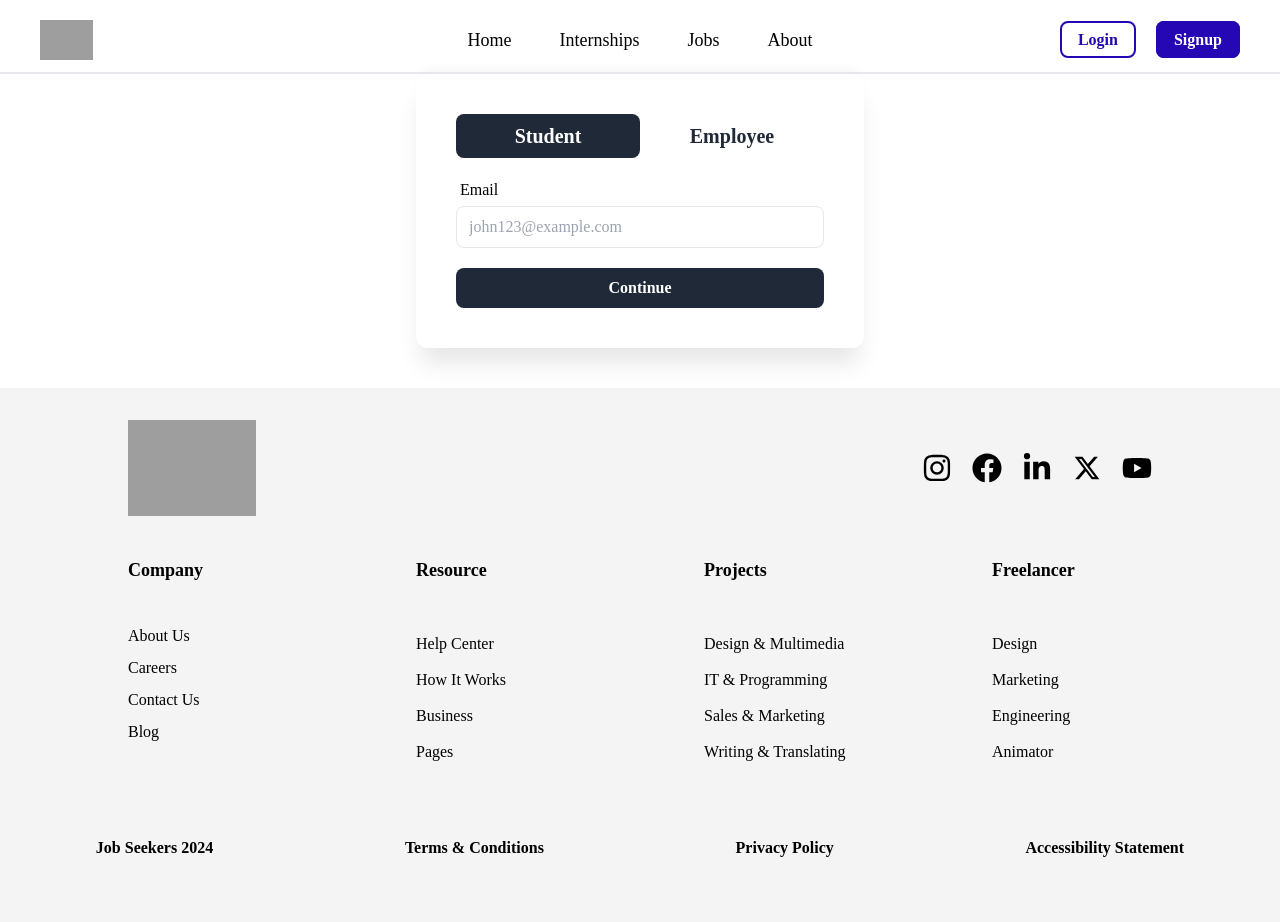
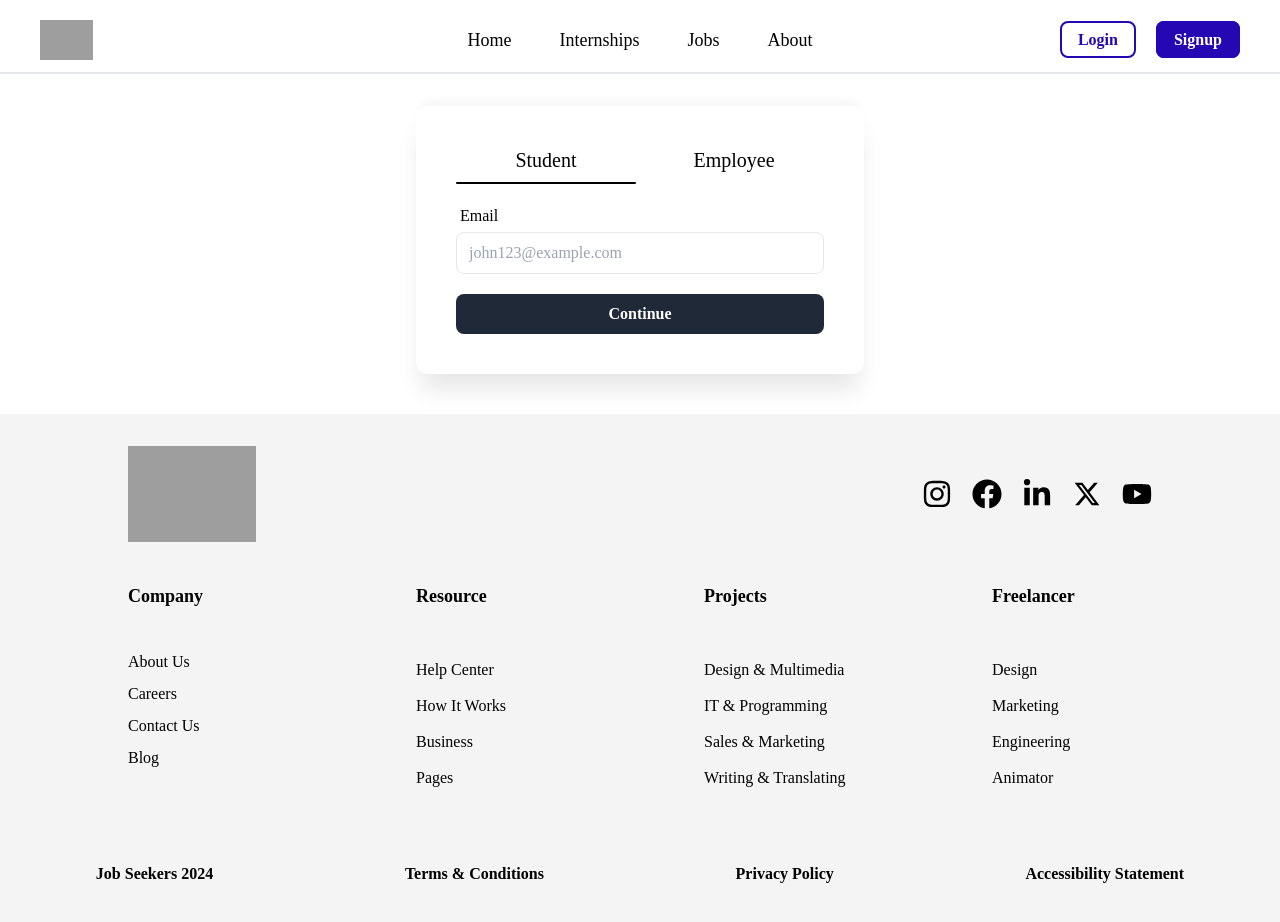
Before and after one commit to tarunkoshti/Job-App, a React (Vite) app in the folder Frontend/: page /student/forget-password in a window 1280 px wide. Shown: the top 922 px of the page. Built offline with nearby package versions, Linux system fonts and the light colour scheme; no server answers; grey boxes are pictures that could not be loaded; what @react-pdf/renderer would draw is missing.

Commit message:
forget password loader done

```diff
--- a/Frontend/src/Pages/Forget.jsx
+++ b/Frontend/src/Pages/Forget.jsx
@@ -1,4 +1,4 @@
-import React from 'react'
+import React, { useState } from 'react'
 import Input from '../Components/Input'
 import { useForm } from 'react-hook-form'
 import { asyncSendMail as studentMail } from '../store/Actions/userActions'
@@ -11,7 +11,8 @@ import { toast } from 'react-toastify';
 
 import { MdErrorOutline } from 'react-icons/md'
 import { Bounce, Flip, Slide, Zoom } from 'react-toastify'
-
+import { motion } from 'framer-motion'
+import { CgSpinner } from 'react-icons/cg'
 
 const Forget = ({ userType }) => {
 
@@ -24,15 +25,18 @@ const Forget = ({ userType }) => {
 
 
     const submit = async (data) => {
+        setLoader(true)
         data.currentHost = currentHost
         if (userType === "student") {
             const error = await dispatch(studentMail(data))
+            setLoader(false)
             error ? toast.error(error.data.message)
                 : sId ? navigate(`/student/forget-link/${sId}`)
                     : toast.success("Link send successfully to registered mail id")
         }
         else {
             const error = await dispatch(employeeMail(data))
+            setLoader(false)
             error ? toast.error(error.data.message)
                 : eId ? navigate(`/employee/forget-link/${eId}`)
                     : toast.success("Link send successfully to registered mail id")
@@ -43,14 +47,32 @@ const Forget = ({ userType }) => {
         boxShadow: '0 20px 25px -5px rgba(0, 0, 0, 0.1), 0 -10px 10px -5px rgba(0, 0, 0, 0.04)'
     }
 
+    const [loader, setLoader] = useState(false)
+
     return (
 
-        <div style={style} className={`mx-auto w-full max-w-md bg-white rounded-xl p-10 `}>
+        <div style={style} className={`mx-auto w-full max-w-md bg-white rounded-xl p-10 mt-8`}>
 
             {
-                !(sId || eId) && <div className='w-full flex justify-around font-semibold text-xl'>
-                    <Link to={`/student/forget-password`} className={userType === "student" ? "bg-[#1F2937] text-white w-1/2 text-center py-2 rounded-lg" : "bg-white text-[#1F2937] w-1/2 text-center py-2 rounded-lg"}>Student</Link>
-                    <Link to={`/employee/forget-password`} className={userType === "student" ? "bg-white text-[#1F2937] w-1/2 text-center py-2 rounded-lg" : "bg-[#1F2937] text-white w-1/2 text-center py-2 rounded-lg"}>Employee</Link>
+                !(sId || eId) && <div className='w-full flex justify-around font-medium text-xl gap-2'>
+                    <div className='w-1/2 flex flex-col overflow-hidden'>
+                        <Link to={`/student/forget-password`} className='text-center mb-2'>Student</Link>
+                        <motion.div
+                            initial={{ x: "100%" }}
+                            animate={userType === "student" && { x: 0 }}
+                            transition={{ duration: .3 }}
+                            className=' h-[2px] bg-[#000] rounded-full'>
+                        </motion.div>
+                    </div>
+                    <div className='w-1/2 flex flex-col overflow-hidden'>
+                        <Link to={`/employee/forget-password`} className='text-center mb-2'>Employee</Link>
+                        <motion.div
+                            initial={{ x: "-100%" }}
+                            animate={userType === "employee" && { x: 0 }}
+                            transition={{ duration: .3 }}
+                            className='h-[2px] bg-[#000] rounded-full'>
+                        </motion.div>
+                    </div>
                 </div>
             }
 
@@ -81,8 +103,10 @@ const Forget = ({ userType }) => {
                     <Button
                         type='submit'
                         bgColor='bg-[#1F2937]'
-                        className='w-full font-semibold'
-                    >Continue</Button>
+                        className='w-full font-semibold flex justify-center'
+                    >
+                        {loader ? (<CgSpinner class="animate-spin h-5 w-5 mr-3 text-white text-center" />) : "Continue"}
+                    </Button>
                 </div>
             </form>
 
--- a/Frontend/src/Pages/ForgetLink.jsx
+++ b/Frontend/src/Pages/ForgetLink.jsx
@@ -1,4 +1,4 @@
-import React from 'react'
+import React, { useState } from 'react'
 import Input from '../Components/Input'
 import { useForm } from 'react-hook-form'
 import Button from '../Components/Button'
@@ -8,6 +8,7 @@ import { asyncForgrtPassword as studentForget } from '../store/Actions/userActio
 import { asyncForgrtPassword as employeeForget } from '../store/Actions/employeeActions'
 import { toast } from 'react-toastify';
 import { MdErrorOutline } from 'react-icons/md'
+import { CgSpinner } from 'react-icons/cg'
 const ForgetLink = () => {
 
     const { register, handleSubmit, formState: { errors } } = useForm()
@@ -19,21 +20,26 @@ const ForgetLink = () => {
     const { id } = useParams()
 
     const submit = async (data) => {
+        setLoader(true)
         if (isStudent) {
             const error = await dispatch(studentForget(id, data))
+            setLoader(false)
+            error ? toast.error(error.data.message) : toast.success("Password has been changed")
             navigate("/student")
-            error ? toast.error(error.data.message) : toast.success("Password has been changed")
         }
         else {
             const error = await dispatch(employeeForget(id, data))
+            setLoader(false)
+            error ? toast.error(error.data.message) : toast.success("Password has been changed")
             navigate("/employee")
-            error ? toast.error(error.data.message) : toast.success("Password has been changed")
         }
     }
 
     const style = {
         boxShadow: '0 20px 25px -5px rgba(0, 0, 0, 0.1), 0 -10px 10px -5px rgba(0, 0, 0, 0.04)'
     }
+
+    const [loader, setLoader] = useState()
 
     return (
         <div style={style} className={`mx-auto w-full max-w-md bg-white rounded-xl p-10 `}>
@@ -61,8 +67,10 @@ const ForgetLink = () => {
                     <Button
                         type='submit'
                         bgColor='bg-[#1F2937]'
-                        className='w-full font-semibold'
-                    >Done</Button>
+                        className='w-full font-semibold flex justify-center'
+                    >
+                        {loader ? (<CgSpinner class="animate-spin h-5 w-5 mr-3 text-white text-center" />) : "Done"}
+                    </Button>
                 </div>
             </form>
         </div>
```
